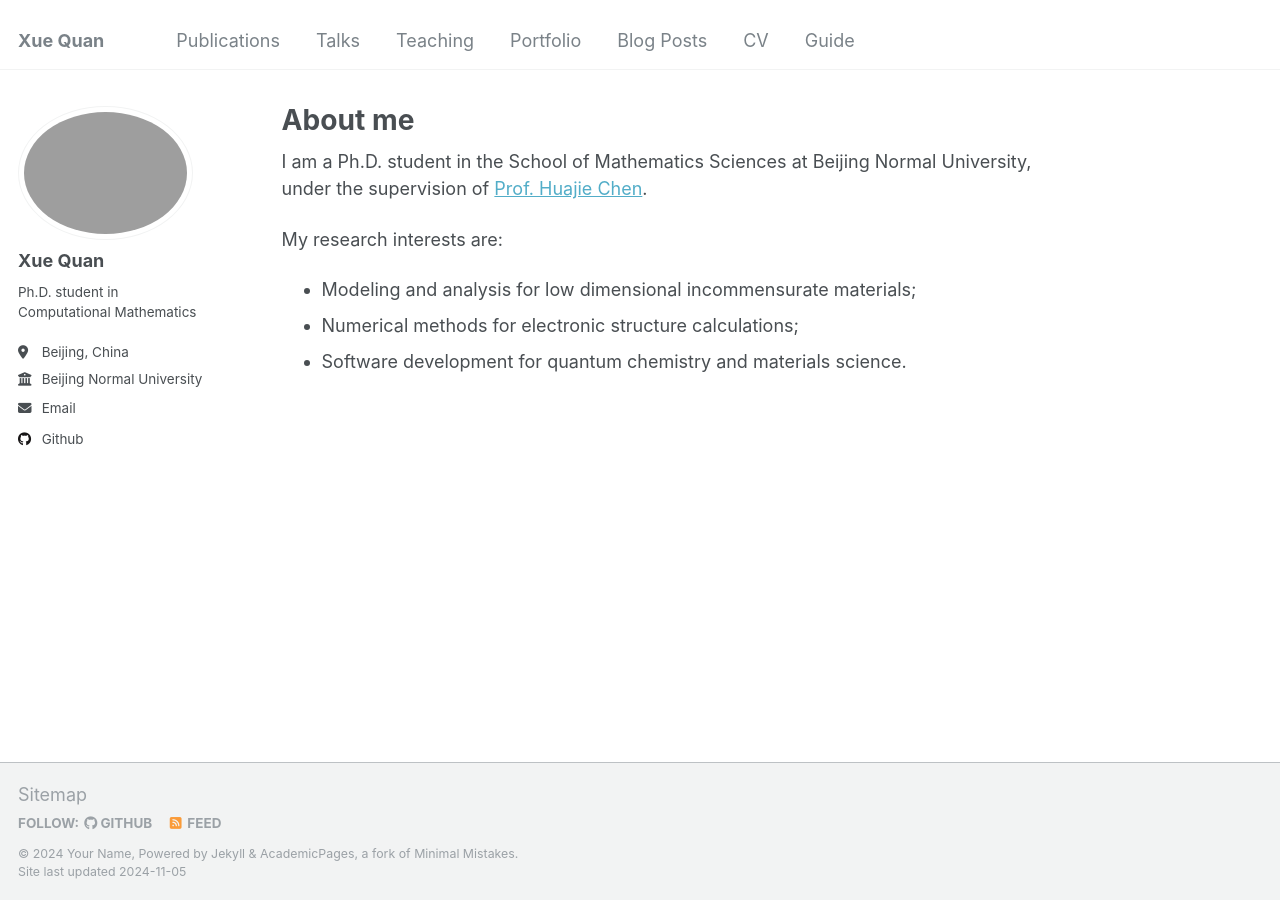
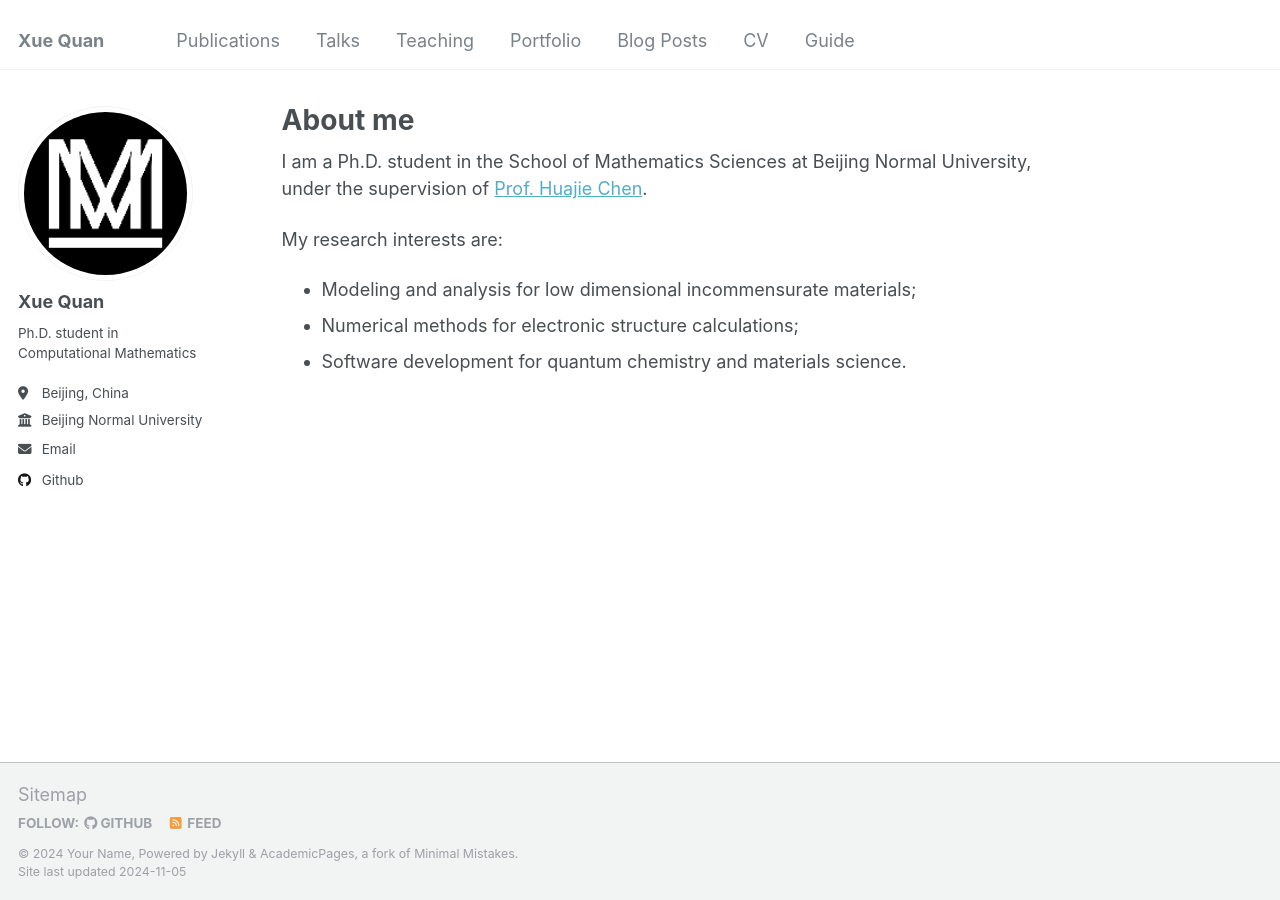
Before and after one commit to xuequan818/xuequan818.github.io, a Jekyll site: the page built from _pages/about.md, in a window 1280 px wide. Built offline with Jekyll 4.4.1, drawn with Linux system fonts in a browser that asks for light colours.

Commit message:
Update _config.yml

```diff
--- a/_config.yml
+++ b/_config.yml
@@ -21,7 +21,7 @@ repository               : "xuequan818/xuequan818.github.io"
 #               Additional customization can be done by editing /_includes/author-profile.html
 author:
   # Biographic information
-  avatar           : "xq.png"
+  avatar           : "mstile-144x144.png"
   name             : "Xue Quan"
   pronouns         : # example: "she/her"
   bio              : "Ph.D. student in Computational Mathematics"
```
